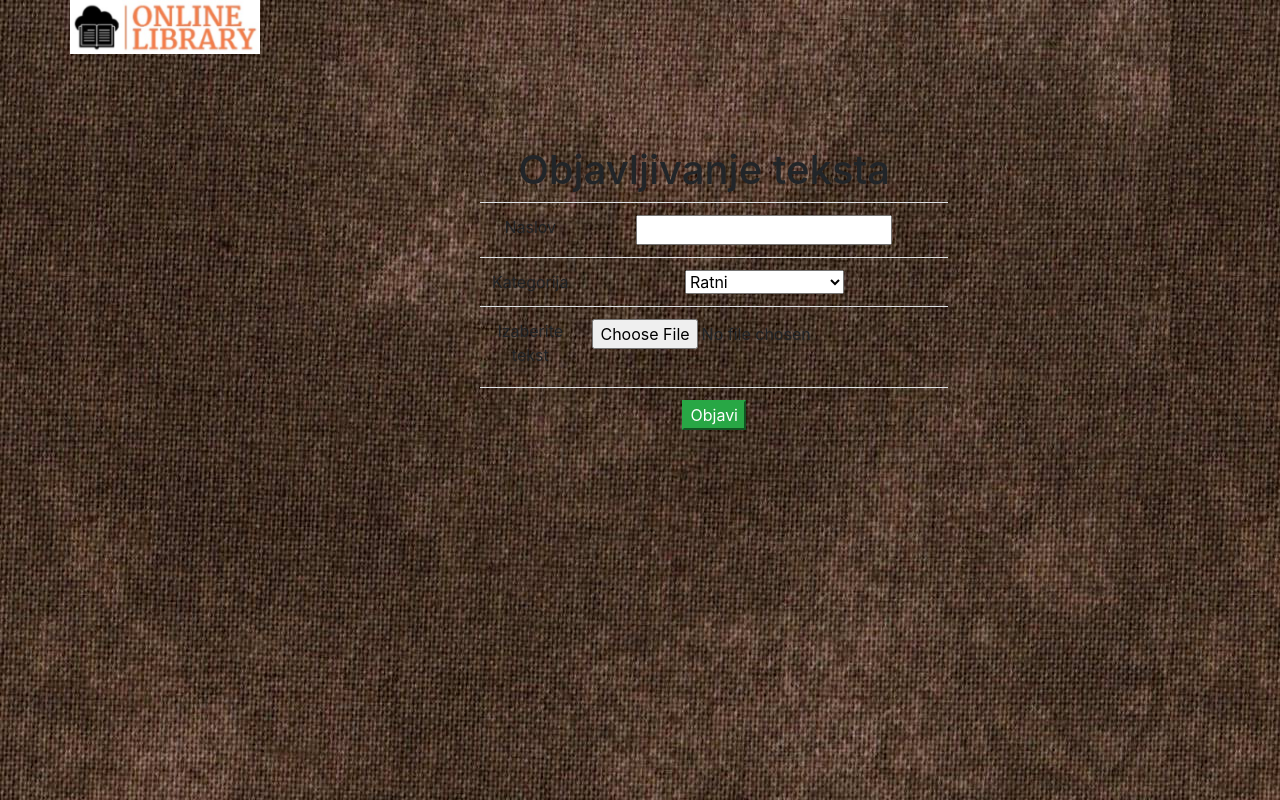
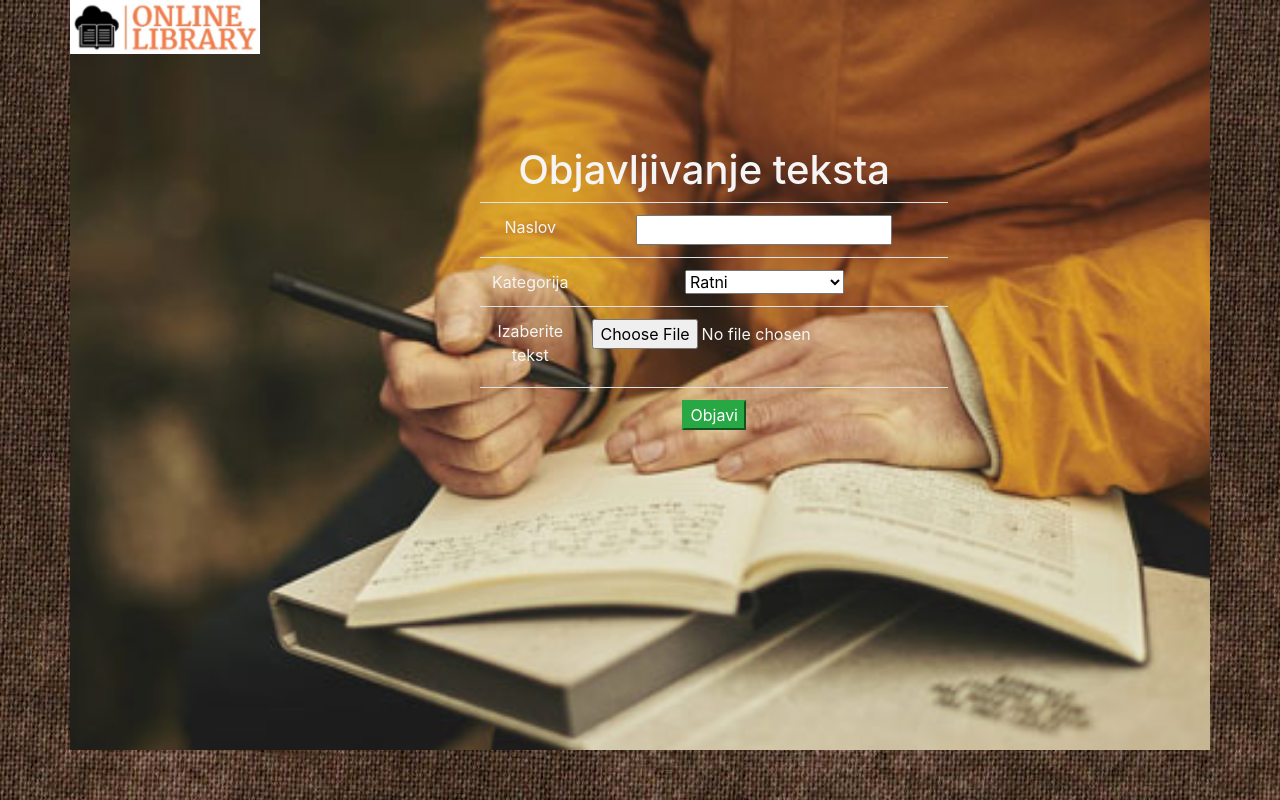
Before and after one commit to LukaKlj/KnjiskiMoljci, a PHP site: page /newText.html in a window 1280 px wide. Run offline with PHP 8.4, Linux system fonts and the light colour scheme.

Commit message:
Update style.css

```diff
--- a/2. Prototip/style.css
+++ b/2. Prototip/style.css
@@ -22,11 +22,21 @@
     background-position: center;
     background-repeat: no-repeat;
 }
-
+.writerBack{
+  background-image: url(images/writer.jpg);
+  background-size: cover;
+  position: relative;
+  height: 750px;
+  background-position: center;
+  background-repeat: no-repeat;
+}
 .userpass{
     color: white;
 }
-
+.newText{
+  color:whitesmoke;
+  border-top-color: none;
+}
 .month select,
 .year select {
   width               : 145px;
```
